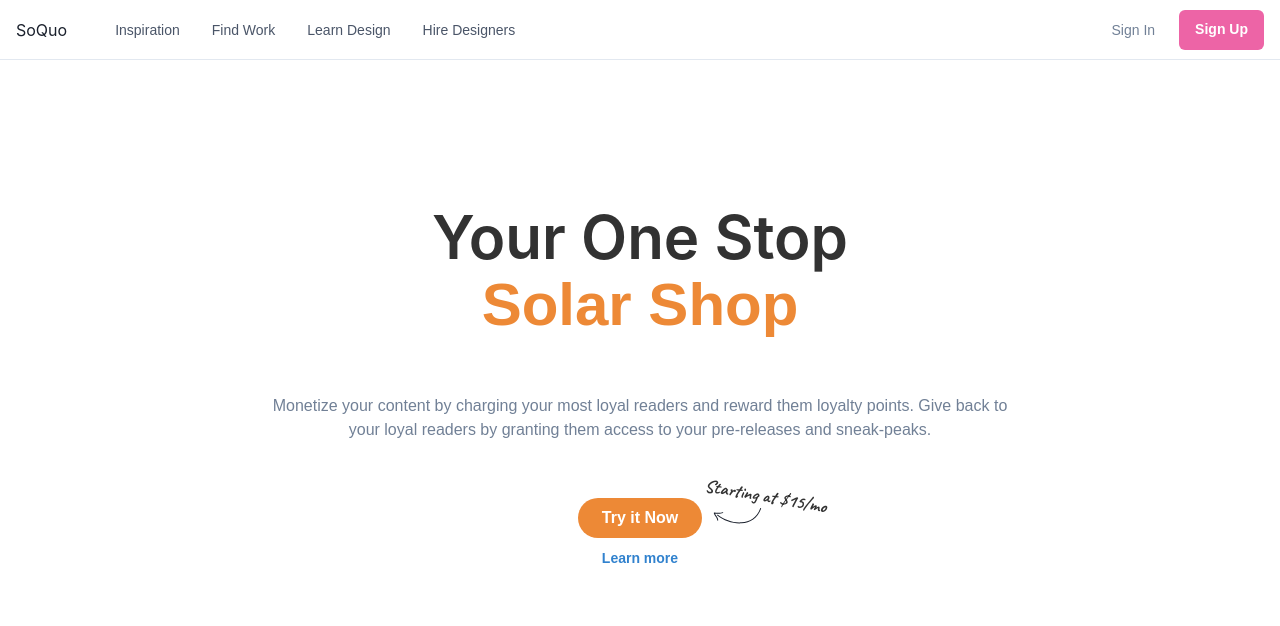
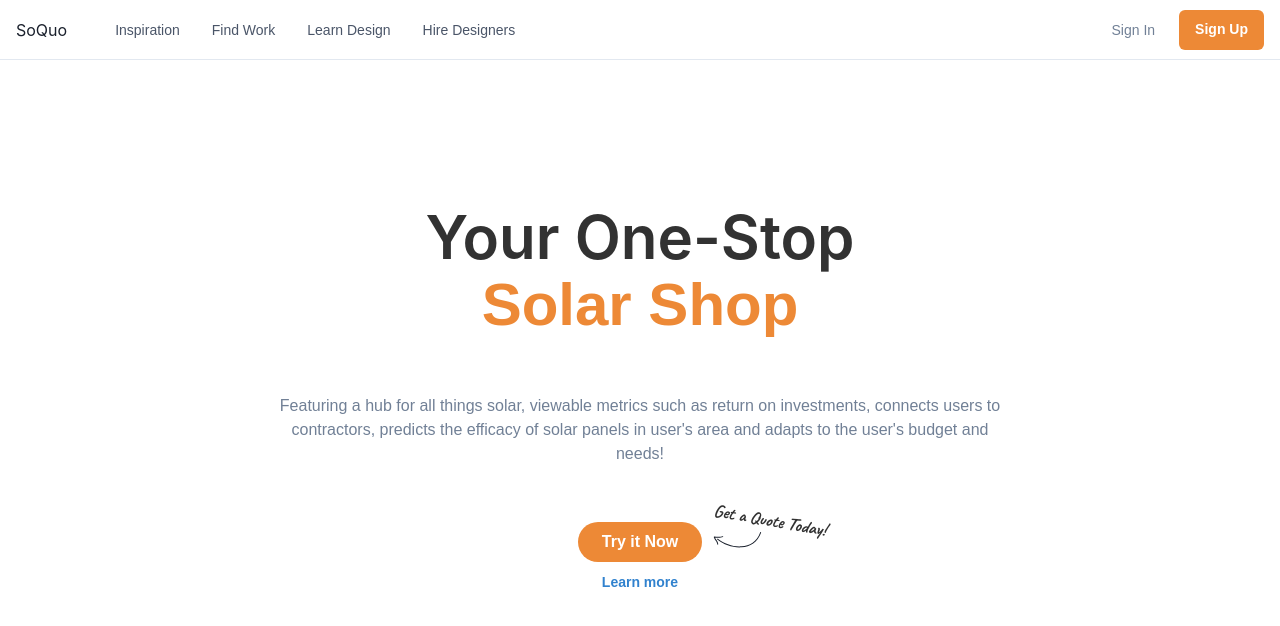
Before and after one commit to peetacho/soquo, a Next.js app: page / in a window 1280 px wide. Shown: the top 626 px of the page. Built offline with nearby package versions, Linux system fonts and the light colour scheme; a web font is replaced by a local one.

Commit message:
Updated ResultsHero Text and Icons, Updated Orange

```diff
--- a/components/Landing/LandingHero.js
+++ b/components/Landing/LandingHero.js
@@ -31,15 +31,14 @@ export default function LandingHero() {
             fontWeight={600}
             fontSize={{ base: '2xl', sm: '4xl', md: '6xl' }}
             lineHeight={'110%'}>
-            Your One Stop <br />
+            Your One-Stop <br />
             <Text as={'span'} color={'orange.400'}>
               Solar Shop
             </Text>
           </Heading>
           <Text color={'gray.500'}>
-            Monetize your content by charging your most loyal readers and reward
-            them loyalty points. Give back to your loyal readers by granting
-            them access to your pre-releases and sneak-peaks.
+          Featuring a hub for all things solar, viewable metrics such as return on investments, connects users to contractors,
+          predicts the efficacy of solar panels in user's area and adapts to the user's budget and needs!
           </Text>
           <Stack
             direction={'column'}
@@ -76,7 +75,7 @@ export default function LandingHero() {
                 right={'-125px'}
                 top={'-15px'}
                 transform={'rotate(10deg)'}>
-                Starting at $15/mo
+                Get a Quote Today!
               </Text>
             </Box>
           </Stack>
--- a/components/Landing/LandingNav.js
+++ b/components/Landing/LandingNav.js
@@ -81,10 +81,10 @@ export default function LandingNav() {
             fontSize={'sm'}
             fontWeight={600}
             color={'white'}
-            bg={'pink.400'}
+            bg={'orange.400'}
             href={'#'}
             _hover={{
-              bg: 'pink.300',
+              bg: 'orange.300',
             }}>
             Sign Up
           </Button>
@@ -153,12 +153,12 @@ const DesktopSubNav = ({ label, href, subLabel }) => {
       display={'block'}
       p={2}
       rounded={'md'}
-      _hover={{ bg: useColorModeValue('pink.50', 'gray.900') }}>
+      _hover={{ bg: useColorModeValue('orange.50', 'gray.900') }}>
       <Stack direction={'row'} align={'center'}>
         <Box>
           <Text
             transition={'all .3s ease'}
-            _groupHover={{ color: 'pink.400' }}
+            _groupHover={{ color: 'orange.400' }}
             fontWeight={500}>
             {label}
           </Text>
@@ -172,7 +172,7 @@ const DesktopSubNav = ({ label, href, subLabel }) => {
           justify={'flex-end'}
           align={'center'}
           flex={1}>
-          <Icon color={'pink.400'} w={5} h={5} as={ChevronRightIcon} />
+          <Icon color={'orange.400'} w={5} h={5} as={ChevronRightIcon} />
         </Flex>
       </Stack>
     </Link>
```
Also changed, not shown: components/Results/ResultsHero.js (+16 -16 lines).
